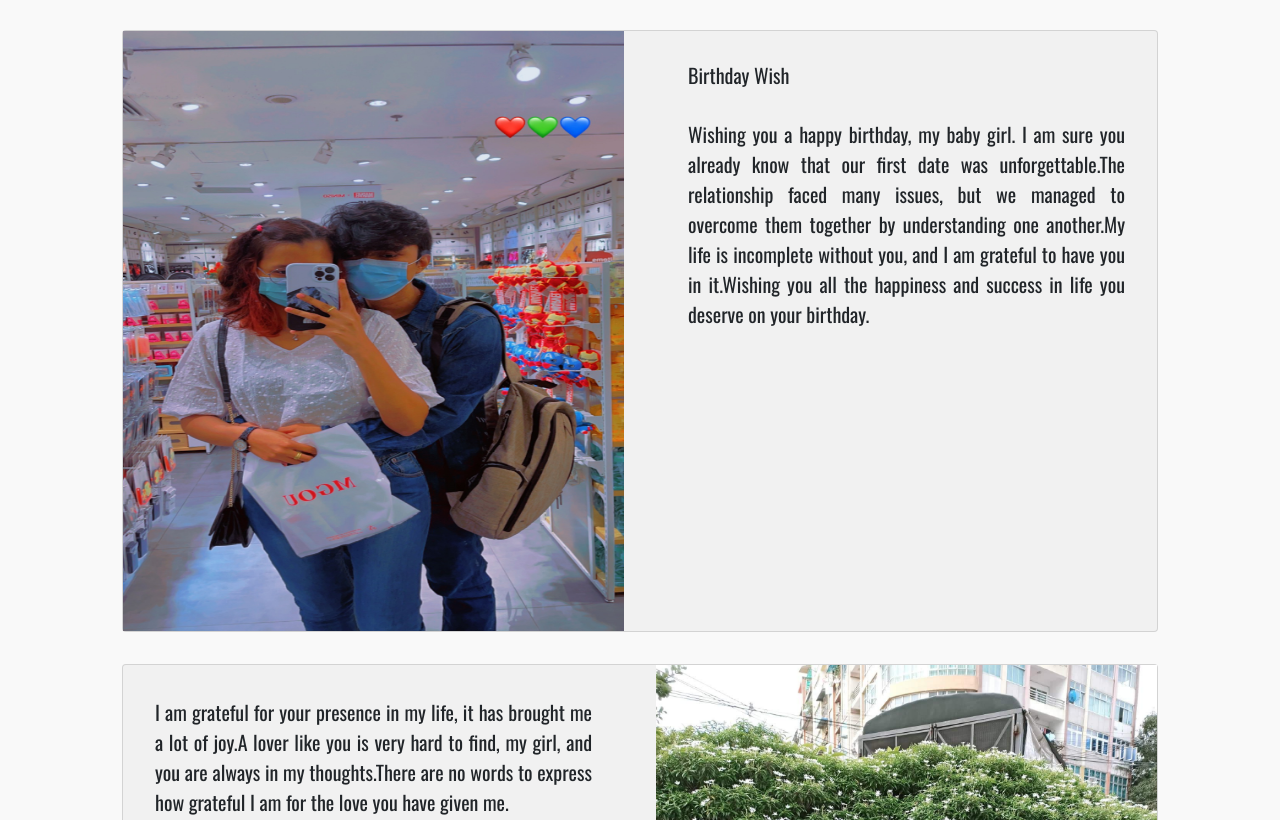
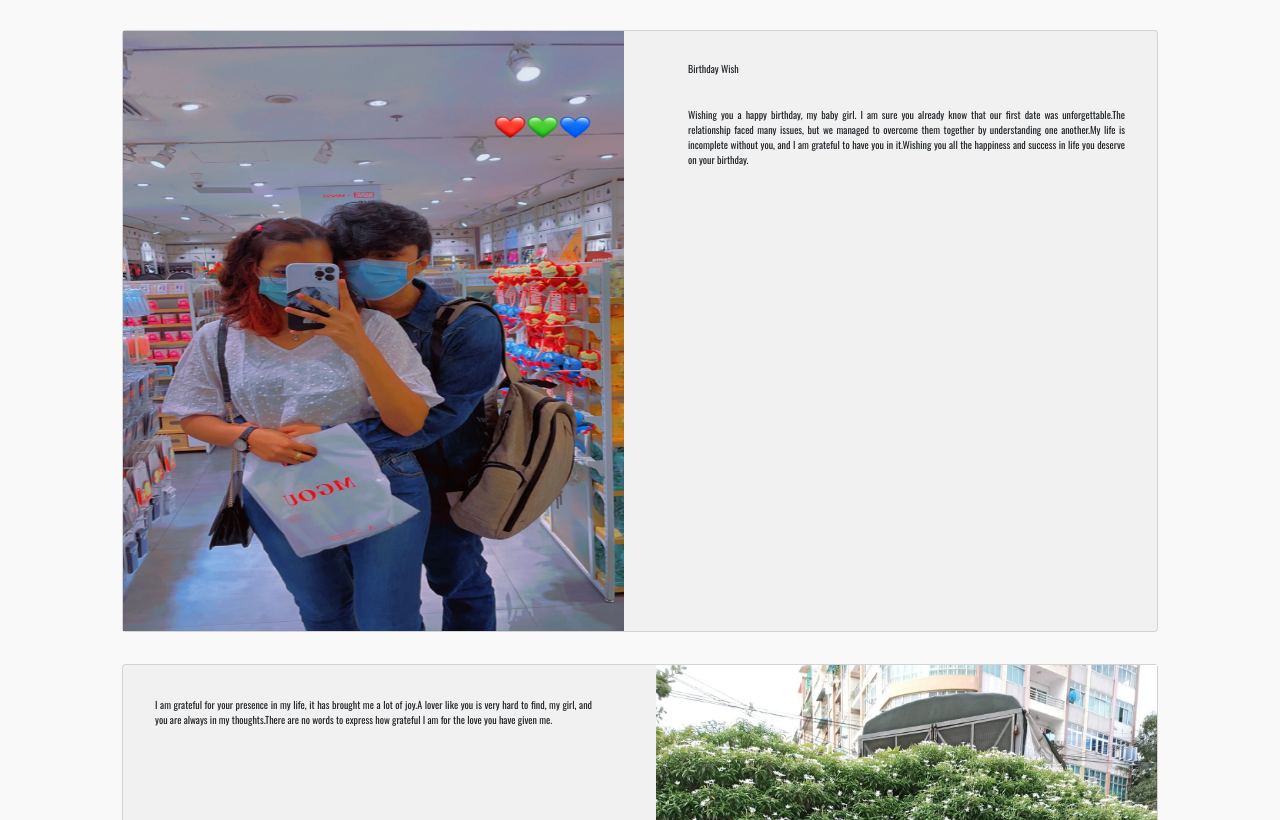
Before and after one commit to PicoPhyo/bd, a plain HTML site: page index.html in a window 1280 px wide. Shown: the part 1295-2115 px from the top of the page. Drawn offline with nearby package versions, Linux system fonts and the light colour scheme.

Commit message:
Update index.html

```diff
--- a/index.html
+++ b/index.html
@@ -68,8 +68,8 @@
     <section class="card">
       <img src="IMG0000487.jpeg" alt="" />
       <div>
-        <h3 style=" font-size: 20px;">Birthday Wish</h3>
-        <p style=" font-size: 20px; text-align: justify;">
+        <h3 style=" font-size: 10px;">Birthday Wish</h3>
+        <p style=" font-size: 10px; text-align: justify;">
           Wishing you a happy birthday, my baby girl. I am sure you already
           know that our first date was unforgettable.The relationship faced
           many issues, but we managed to overcome them together
@@ -84,7 +84,7 @@
       <img src="IMG_1433.JPG" alt="" />
       <div>
 
-        <p style=" font-size: 20px; text-align: justify;">
+        <p style=" font-size: 10px; text-align: justify;">
           I am grateful for your presence in my life, it has brought me a lot of joy.A lover like you is very hard to
           find, my girl, and you are always in my thoughts.There are no words to express how grateful I am for the love
           you have given me.
@@ -95,7 +95,7 @@
     <section class="card" data-aos="fade-right  ">
       <img src="IMG_0087.JPG" alt="" />
       <div>
-        <p style=" font-size: 20px; text-align: justify;">
+        <p style=" font-size: 10px; text-align: justify;">
           It is always a pleasure to hear your voice, touch your skin, and see your warm smile. There's something about
           you that makes me want to stare at you forever.I look forward to making a lot of memories with you with huge
           hugs and kisses.Also make adua for a happy and long-lasting relationship.
```
